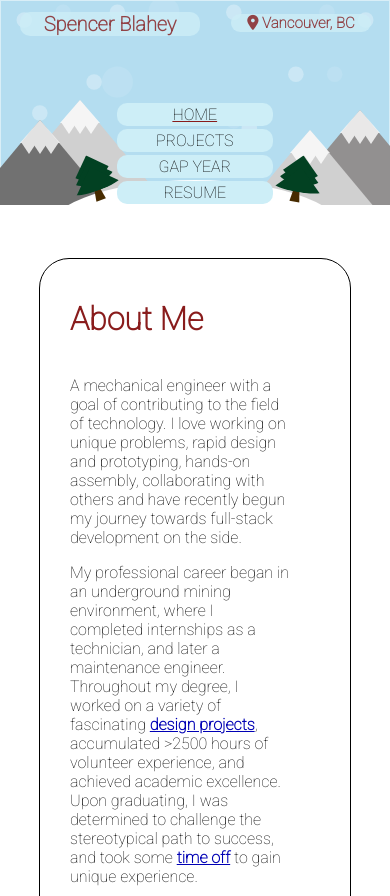
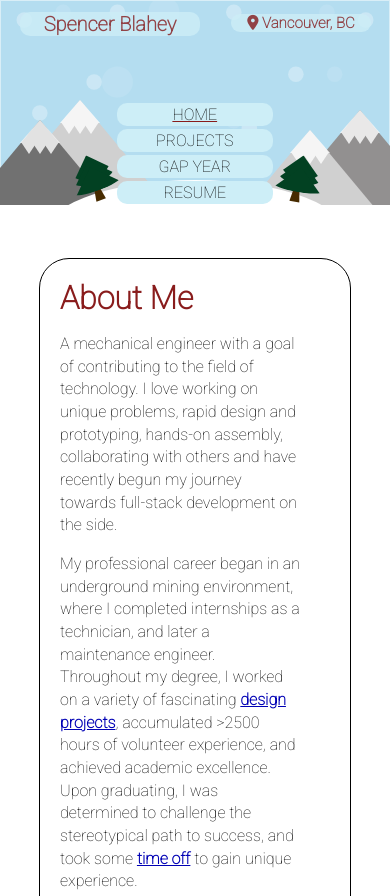
Before and after one commit to spencerblahey/spencerblahey.github.io, a plain HTML site: page index.html in a window 390 px wide. Shown: the top 896 px of the page. Drawn offline with nearby package versions, Linux system fonts and the light colour scheme.

Commit message:
tweaked text styles

```diff
--- a/Styles/homestyles.css
+++ b/Styles/homestyles.css
@@ -262,6 +262,7 @@ a {
 }
 
 
+
 .split1{
     width: 60%;
     margin-right: 30px;
@@ -338,11 +339,13 @@ a {
 
 .aboutme{
     color:#891C1C;
+    margin: 0;
 }
 
 .abouttext{
     padding-right: 30px;
-    max-width: 700px
+    max-width: 700px;
+    line-height: 17pt;
 }
 
 .aboutmelisthead{
@@ -468,7 +471,7 @@ a {
 
     .homeorg{
         margin: 50px auto;
-        padding: 20px 30px;
+        padding: 20px 20px;
         border-style: solid;
         border-width: thin;
         border-radius: 30px;
```
